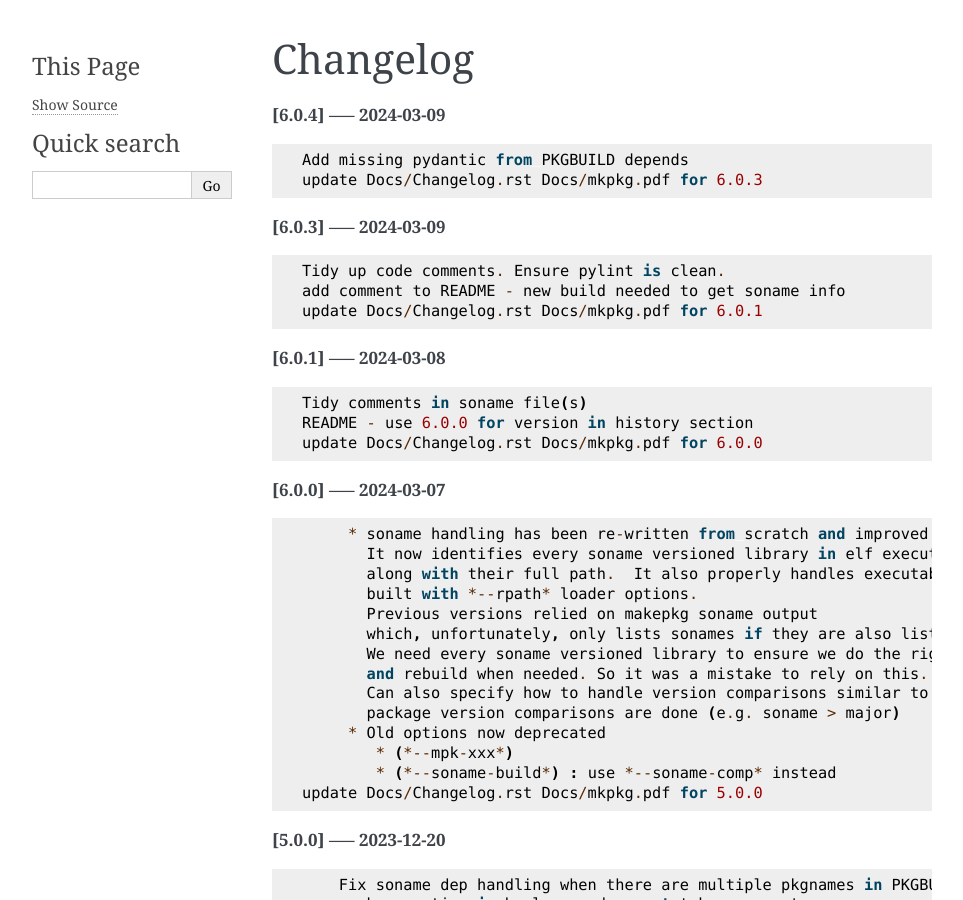
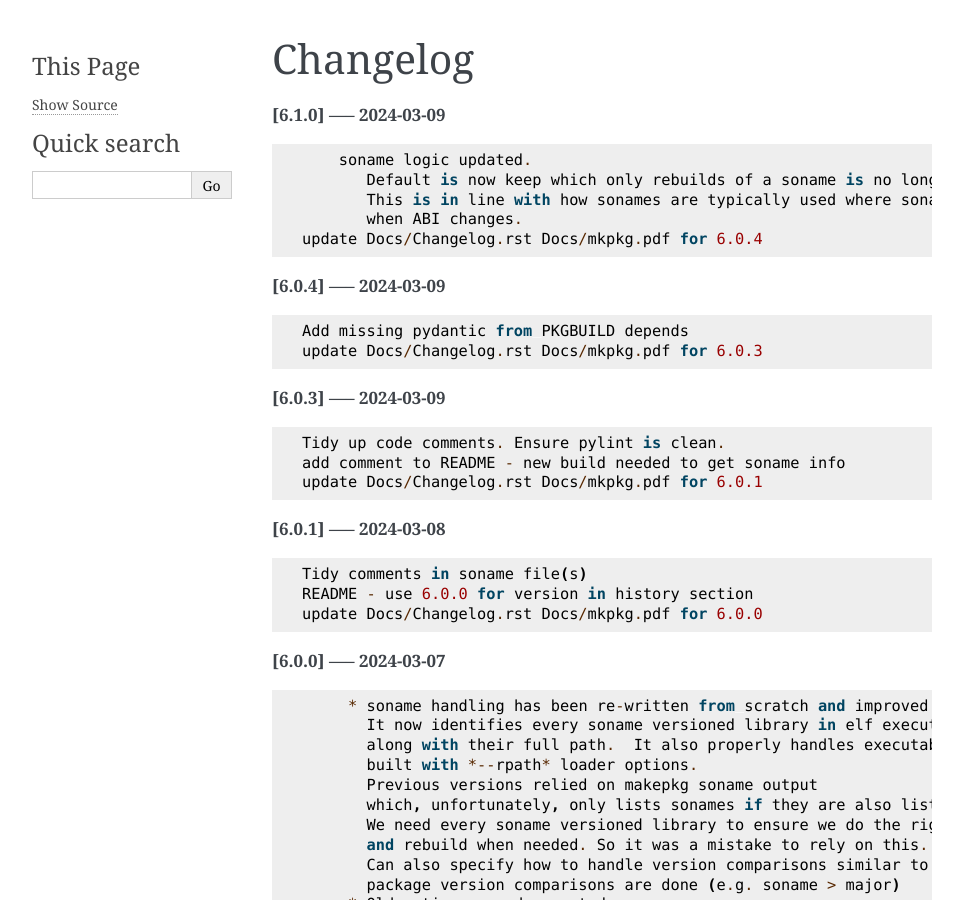
Before and after one commit to gene-git/Arch-mkpkg, a Sphinx documentation site: the page built from Docs/Changelog.rst, in a window 1280 px wide and 900 px high. Shown: the whole window, without its empty margins (148-1111 px from the left). Built offline with Sphinx 7.4.7, drawn with Linux system fonts in a browser that asks for light colours; pages that are not in the unit, such as notebooks, are missing from menus.

Commit message:
update Docs/Changelog.rst Docs/mkpkg.pdf for 6.1.0

```diff
--- a/Docs/Changelog.rst
+++ b/Docs/Changelog.rst
@@ -1,5 +1,14 @@
 Changelog
 =========
+
+**[6.1.0] ----- 2024-03-09** ::
+
+	        soname logic updated.
+	           Default is now keep which only rebuilds of a soname is no longer available.
+	           This is in line with how sonames are typically used where soname only changes
+	           when ABI changes.
+	    update Docs/Changelog.rst Docs/mkpkg.pdf for 6.0.4
+
 
 **[6.0.4] ----- 2024-03-09** ::
 
```
Also changed, not shown: 1 other file.
